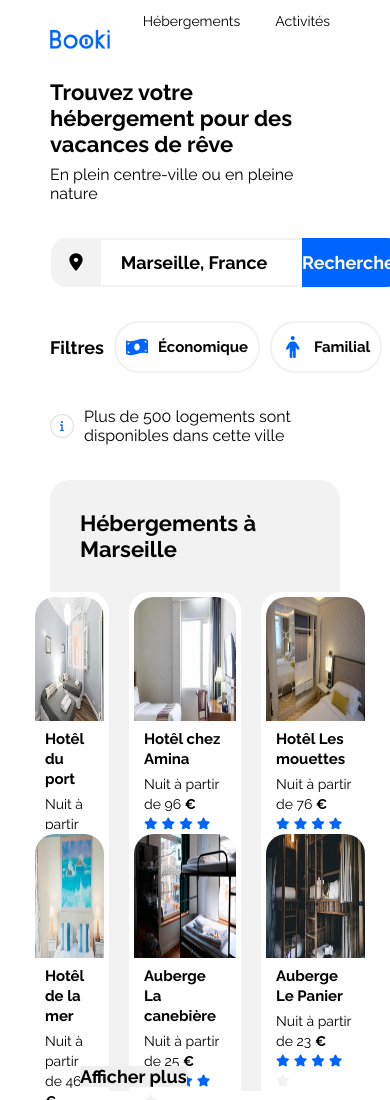
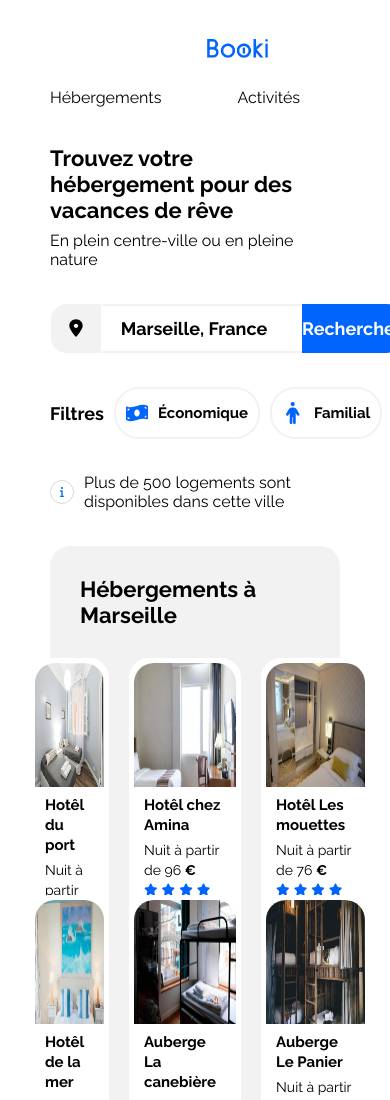
Before and after one commit to Kalga8/Booki, a plain HTML site: page booki-starter-code-master/index.html in a window 390 px wide. Shown: the top 1100 px of the page. Drawn offline with Linux system fonts and the light colour scheme; a web font is replaced by a local one.

Commit message:
Header responsive header

```diff
--- a/booki-starter-code-master/css/style.css
+++ b/booki-starter-code-master/css/style.css
@@ -504,4 +504,53 @@ footer {
 
     /* Header */
 
+    header {
+        width: 375px;
+        height: 115px;
+        display: flex;
+        flex-direction: column;
+        padding-bottom: 30px;
+        justify-content: center;
+        align-items: center;
+    }
+
+    .logo {
+        width: 61px;
+        display: flex;
+        justify-content: center;
+        align-items: center; /* Pour centrer l'image verticalement */
+        padding: 30px 0px 30px 0px;
+    }
+
+    .menu {
+        display: grid;
+        grid-template-columns: 1fr 1fr;
+        width: 375px;
+        height: 19px;
+        justify-content: center;
+        align-items: center;
+        padding: 0px;
+        font-size: 16px;
+        gap: 0px;
+    }
+
+    .menu-1 {
+        padding-top: 0px;
+    }
+
+        .menu-1:hover {
+            border-bottom: solid 2px #0065FC;
+            border-top: none;
+            color: #0065FC;
+        }
+
+    .menu-2 {
+        padding-top: 0px;
+    }
+
+        .menu-2:hover {
+            border-bottom: solid 2px #0065FC;
+            border-top: none;
+            color: #0065FC;
+        }
 }
```
Also changed, not shown: booki-starter-code-master/index.html (indentation only).
